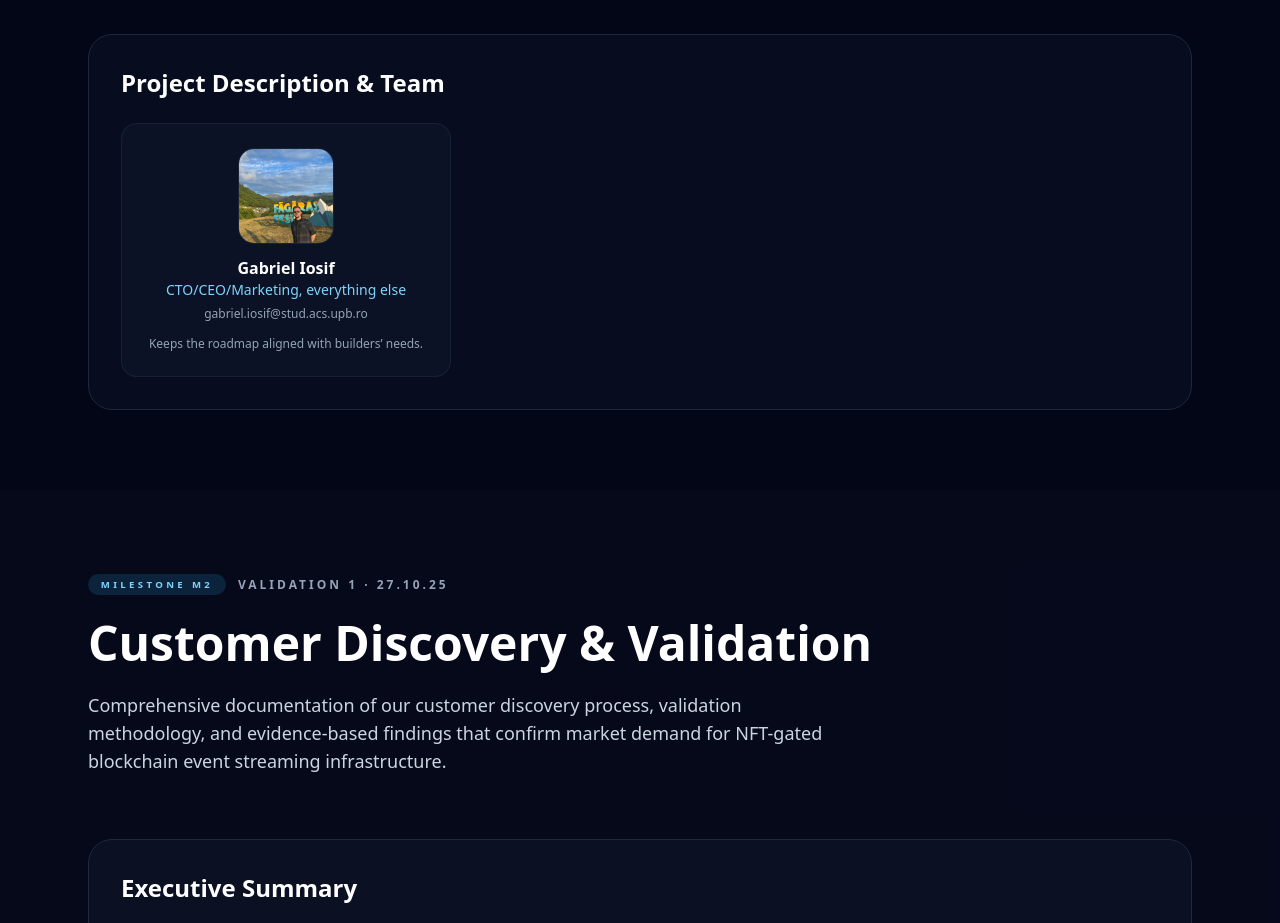
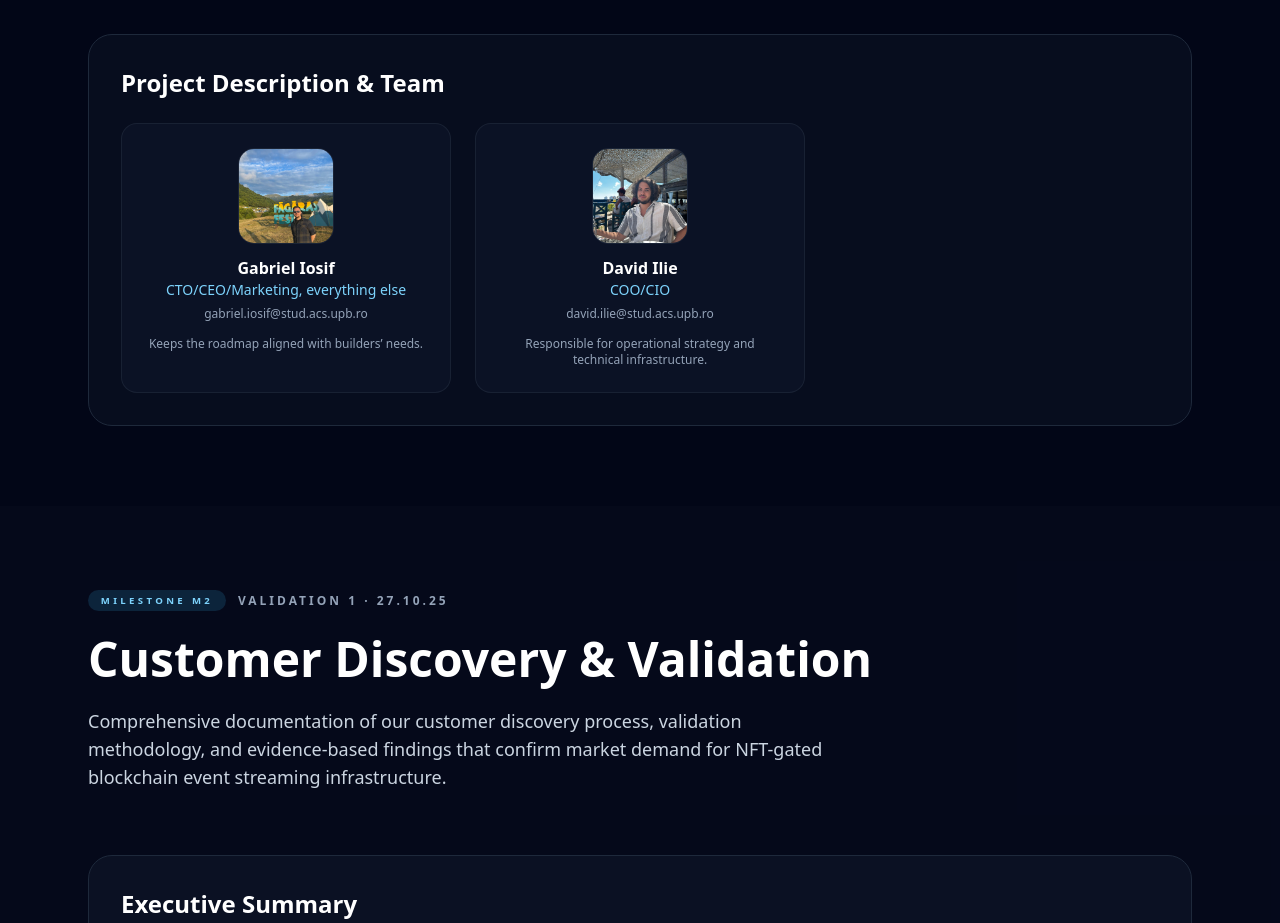
Before and after one commit to IosifGabriel/beaconx.github.io, a plain HTML site: page index.html in a window 1280 px wide. Shown: the part 1980-2903 px from the top of the page. Drawn offline with nearby package versions, Linux system fonts and the light colour scheme.

Commit message:
add member

```diff
--- a/index.html
+++ b/index.html
@@ -368,6 +368,18 @@
               <a href="mailto:gabriel.iosif@stud.acs.upb.ro"
                 class="text-xs text-slate-400 hover:text-sky-400 transition-colors">gabriel.iosif@stud.acs.upb.ro</a>
               <p class="text-xs text-slate-400">Keeps the roadmap aligned with builders’ needs.</p>
+            </div>
+            <div class="space-y-3 rounded-2xl border border-slate-800/70 bg-slate-900/60 p-6 text-center">
+              <img src="ilie-david.jpg" alt="Ilie David"
+                class="mx-auto h-24 w-24 rounded-2xl object-cover border border-slate-800/80 cursor-zoom-in zoomable"
+                data-zoom-src="ilie-david.jpg" tabindex="0">
+              <div>
+                <p class="text-base font-semibold text-white">David Ilie</p>
+                <p class="text-sm text-sky-300">COO/CIO</p>
+              </div>
+              <a href="mailto:ilie.david@stud.acs.upb.ro"
+                class="text-xs text-slate-400 hover:text-sky-400 transition-colors">david.ilie@stud.acs.upb.ro</a>
+              <p class="text-xs text-slate-400">Responsible for operational strategy and technical infrastructure.</p>
             </div>
           </div>
         </article>
```
Also changed, not shown: ilie-david.jpg (added), 1 other file.
